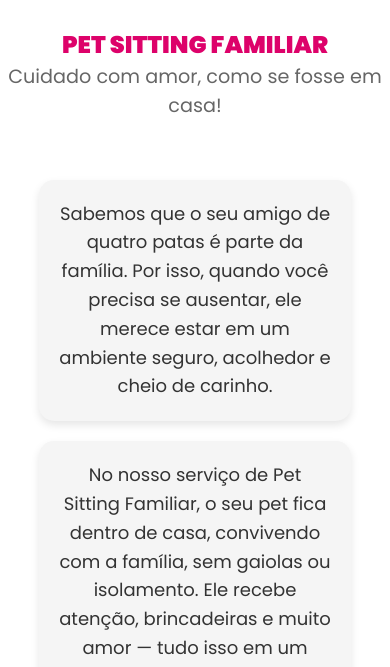
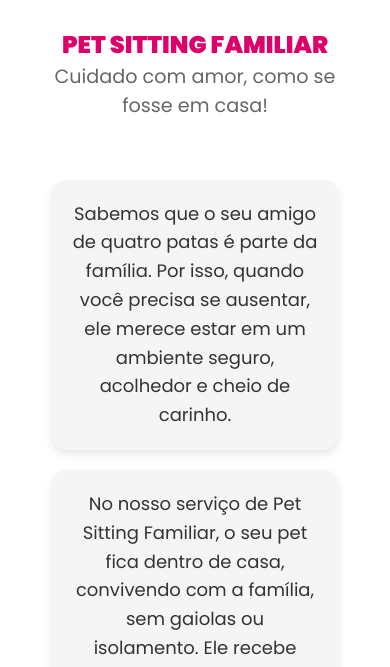
Before and after one commit to IRG-77/Pelo-de-Arame, a plain HTML site: page pet-sitting.html in a window 390 px wide. Shown: the part 167-834 px from the top of the page. Drawn offline with Linux system fonts and the light colour scheme.

Commit message:
Mobile spacing: add side padding to text blocks and .serv container

```diff
--- a/style.css
+++ b/style.css
@@ -332,6 +332,16 @@ nav a {
     display: flex;
     flex-direction: column;
     margin-top: 20px;
+    padding-left: 16px;   /* side gap on small screens */
+    padding-right: 16px;  /* side gap on small screens */
+  }
+
+  /* add side gap for inline text blocks on small screens */
+  .subtext,
+  .bold,
+  .highlight {
+    padding-left: 16px;
+    padding-right: 16px;
   }
 
   .language-toggle {
```
